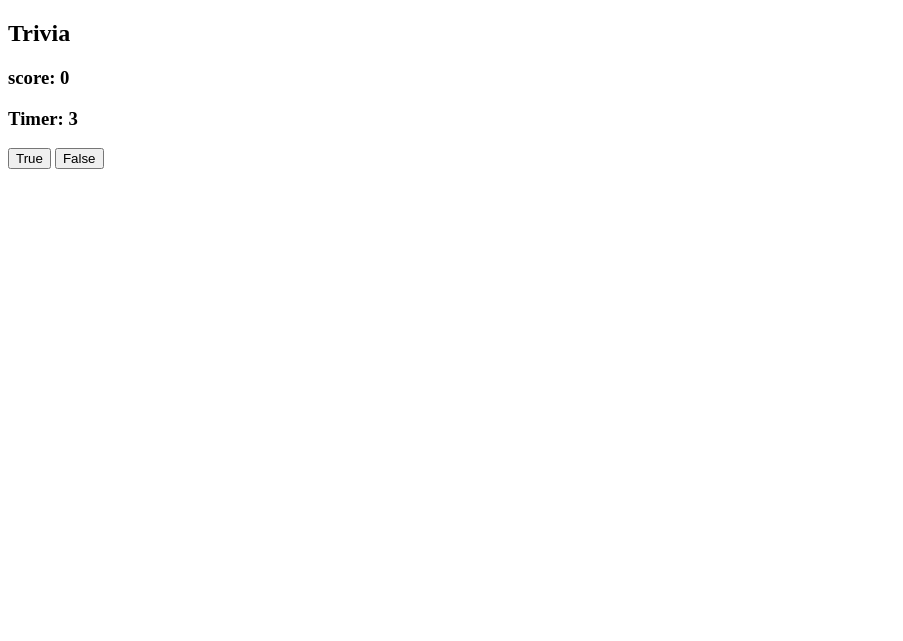
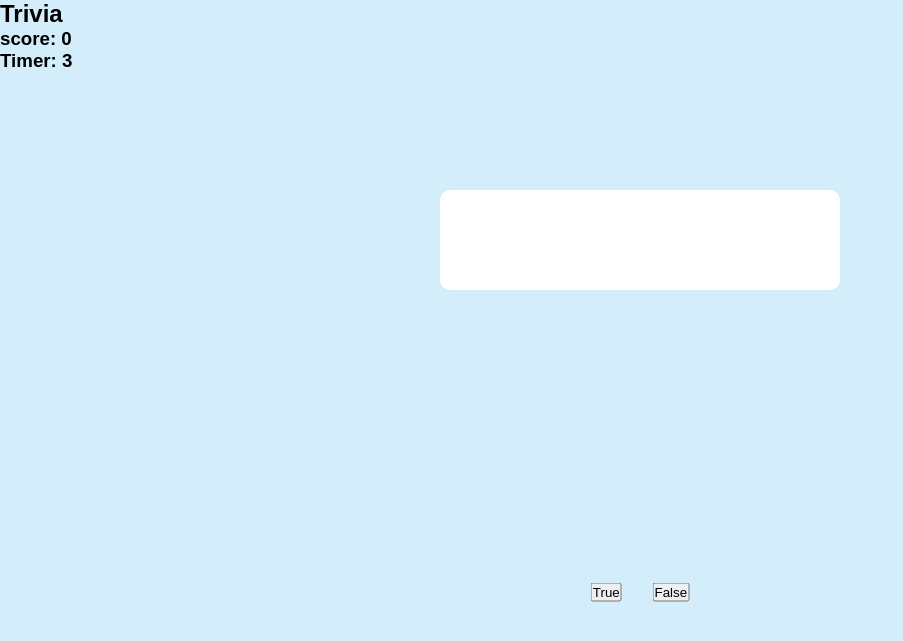
Before and after one commit to IanGichane/Phase-1-Trivia, a plain HTML site: page index.html in a window 1280 px wide. Shown: the whole page, without its empty margins (0-903 px from the left). Drawn offline with Linux system fonts and the light colour scheme; no server answers.

Commit message:
Working with css

```diff
--- a/index.css
+++ b/index.css
@@ -0,0 +1,45 @@
+*{
+    margin: 0;
+    padding: 0;
+    box-sizing: border-box;
+    font-family: 'Rubik', sans-serif;
+}
+body{
+    height: 100%;
+    background:  #d4edfa ;
+}
+
+.container{
+    background: #fff;
+    width: 400px;
+    padding: 50px;
+    position: absolute;
+    transform: translate(-50%, -50%);
+    top: 30%;
+    left: 50%;
+    border-radius: 10px;
+
+}
+#response{
+    width: 400px;
+    padding: 50px;
+    position: absolute;
+    transform: translate(-50%, -50%);
+    top: 50%;
+    left: 50%;
+    border-radius: 10px;
+
+}
+
+form{
+    display: flex;
+    justify-content: space-around;
+    width: 201px;
+    padding: 36px;
+    position: absolute;
+    transform: translate(-50%, -50%);
+    top: 74%;
+    left: 50%;
+    border-radius: 10px;
+
+}
--- a/index.html
+++ b/index.html
@@ -11,7 +11,7 @@
     <nav><h1>Trivia</h1></nav>
     <main>
       <div id="timer-counter">
-        <h3>score: <span id="scoreCounter">0</span></h3>
+        <h3>score: <span id="scoreCounter"></span></h3>
         <h3>Timer: <span id="counter">4</span></h3>
 
         <span></span>
--- a/index.js
+++ b/index.js
@@ -5,6 +5,9 @@ let response = document.querySelector("#response");
 
 //counter for score
 let score = 0;
+console.log(`1 ${score}` )
+
+//buttong choice select
 let trueChoice = "True";
 let falseChoice ="False"
 
@@ -12,13 +15,45 @@ let falseChoice ="False"
 setInterval(counter, 1000);
 
 //update the score counter
-function updateScore() {
-  score++;
-  document.getElementById("scoreCounter").textContent = score;
+
+console.log(`2 ${score}`)
+document.getElementById("scoreCounter").textContent = score;
   // scoreBoard.textContent = score;
+  console.log(`3 ${score}`)
+
+//Display question to the Dom
+
+function counter() {
+  let count = document.querySelector("#counter");
+  count.innerHTML--;
+  if (count.textContent < 0) {
+    count.innerHTML = 3;
+    getData();
+    console.log(`1 ${score}` )
+  }
+  response.innerHTML = "";
 }
 
-//Display question to the Dom
+//handle true button
+function handleTrue(result, i) {
+  if (result[i].correct_answer === trueChoice) {
+    response.innerHTML = `<h2>That is Correct</h2>`;
+    score+=1;
+  } else {
+    // console.log("Oh No!");
+    response.innerHTML = `<h2>Oh No!</h2>`;
+  }
+}
+
+//handle false button
+function handleFalse(result, i) {
+  if (result[i].correct_answer === falseChoice) {
+    response.innerHTML = `<h2>That is Correct</h2>`;
+    score+=1
+  } else {
+    response.innerHTML = `<h2>Oh No!</h2>`;
+  }
+}
 function question(result) {
   let i = Math.floor(Math.random() * 10);
   let triviaQuestion = document.querySelector("#question");
@@ -32,36 +67,7 @@ function question(result) {
     .addEventListener("click", () => handleFalse(result, i));
   // handleTrue(result, i);
   // handleFalse(result, i);
-}
-function counter() {
-  let count = document.querySelector("#counter");
-  count.innerHTML--;
-  if (count.textContent < 0) {
-    count.innerHTML = 3;
-    getData();
-  }
-  response.innerHTML = "";
-}
-
-//handle true button
-function handleTrue(result, i) {
-  if (result[i].correct_answer === trueChoice) {
-    response.innerHTML = `<h2>That is Correct</h2>`;
-    updateScore();
-  } else {
-    // console.log("Oh No!");
-    response.innerHTML = `<h2>Oh No!</h2>`;
-  }
-}
-
-//handle false button
-function handleFalse(result, i) {
-  if (result[i].correct_answer === falseChoice) {
-    updateScore();
-    response.innerHTML = `<h2>That is Correct</h2>`;
-  } else {
-    response.innerHTML = `<h2>Oh No!</h2>`;
-  }
+  console.log(`1 ${score}` )
 }
 
 //A counter to relod and bring up the next question when the counter reaches xero
```
